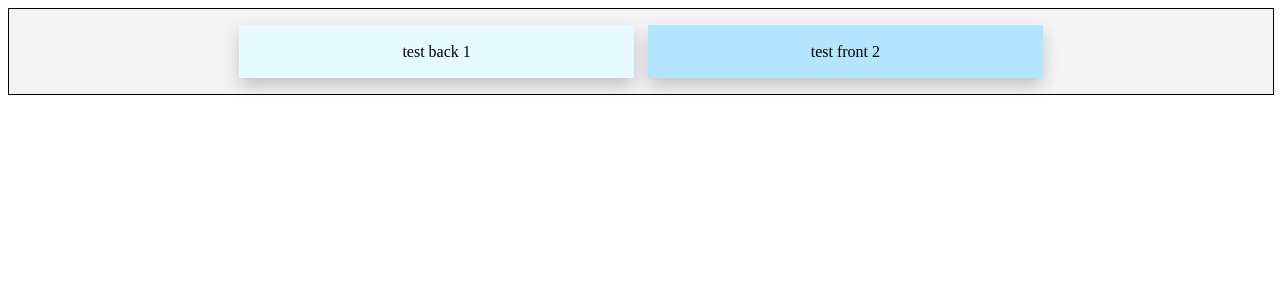
After one commit to Mjpelukas/CS3141-R01-team6, a PHP site: page /flashcardSnippet.html in a window 1280 px wide, after a click on "test front 1". The commit adds this page. Shown: the top 300 px of the page. Run offline with PHP 8.4, Linux system fonts and the light colour scheme.

Commit message:
Made flashcard CSS and HTML Template

```diff
--- /dev/null
+++ b/frontend/flashcardSnippet.html
@@ -0,0 +1,31 @@
+<!DOCTYPE HTML>
+<html>
+<head>
+    <meta charset="UTF-8">
+    <link rel="stylesheet" type="text/css" href="styles.css" />
+    <link rel="stylesheet" type="text/css" href="flashcards.css" />
+</head>
+<body>
+    <div class="flash_container">
+        <div class="flashcard" id="flash1" onclick='document.getElementById("flash1").style.display = "none";
+document.getElementById("flash_b1").style.display = "inline-block"'>
+            <p> test front 1</p>
+        </div>
+        <div class="flash_back" id="flash_b1"
+             onclick='document.getElementById("flash1").style.display = "inline-block";
+document.getElementById("flash_b1").style.display = "none"'>
+            <p> test back 1 </p>
+        </div>
+
+
+        <div class="flashcard" id="flash2" onclick='document.getElementById("flash2").style.display = "none";
+document.getElementById("flash_b2").style.display = "inline-block"'>
+            <p> test front 2</p>
+        </div>
+        <div class="flash_back" id="flash_b2" onclick='document.getElementById("flash2").style.display = "inline-block";
+document.getElementById("flash_b2").style.display = "none"'>
+            <p> test back 2 </p>
+        </div>
+    </div>
+</body>
+</html>
--- /dev/null
+++ b/frontend/flashcards.css
@@ -0,0 +1,125 @@
+.flash_container {
+    border: 0.1em solid black;
+    border-radius: 0.02em;
+    justify-content: center;
+    align-content: space-evenly;
+    display: block;
+    width: 100%;
+    background-color: #f4f4f4;
+    text-align: center;
+    padding: 1em 0em;
+}
+
+    .flash_container * {
+        text-align: center;
+    }
+
+.flashcard {
+    position: relative;
+    display: inline-block;
+    background-color: #b3e5ff;
+    padding: 0.1em 0.5em;
+    min-width: 30%;
+    margin: 0em 0.3em;
+    box-shadow: 0em 0.5em 1em 0em rgba(0,0,0,0.2);
+}
+
+
+.flash_back {
+    display: none;
+    position: relative;
+    background-color: #e6fbff;
+    align-content: space-evenly;
+    padding: 0.1em 0.5em;
+    z-index: 1;
+    min-width: 30%;
+    margin: 0em 0.3em;
+    box-shadow: 0em 0.5em 1em 0em rgba(0,0,0,0.2);
+}
+
+.flashcard:hover {
+    background-color: #ccddff
+}
+
+/* New Test
+    <div class="flash_container" >
+<div class ="flashcard" id="flash1" onclick='document.getElementById("flash1").style.display = "none";
+document.getElementById("flash_b1").style.display = "inline-block"'>
+<p > test front 1</p >
+</div >
+<div class = "flash_back" id="flash_b1"
+onclick='document.getElementById("flash1").style.display = "inline-block";
+document.getElementById("flash_b1").style.display = "none"'>
+<p > test back 1 </p >
+</div >
+
+<div class ="flashcard" id="flash2" onclick='document.getElementById("flash2").style.display = "none";
+document.getElementById("flash_b2").style.display = "inline-block"'>
+<p > test front 2</p >
+</div >
+<div class = "flash_back" id="flash_b2" onclick='document.getElementById("flash2").style.display = "inline-block";
+document.getElementById("flash_b2").style.display = "none"'>
+<p > test back 2 </p >
+</div >
+</div >
+*/
+
+
+
+/*
+    !!! OLD STUFF
+    .flash_container {
+    border: 0.1em solid black;
+    border-radius: 0.02em;
+    justify-content: center;
+    align-content: space-evenly;
+    display: block;
+    width: 100%;
+    background-color: #f4f4f4;
+    text-align: center;
+    padding: 1em 0em;
+}
+
+    .flash_container * {
+        text-align: center;
+    }
+
+.flashcard {
+    position: relative;
+    display: inline-block;
+    background-color: #b3e5ff;
+    padding: 0.1em 0.5em;
+    min-width: 30%;
+}
+
+
+.flash_back {
+    display: none;
+    position: absolute;
+    background-color: #e6fbff;
+    min-width: inherit;
+    width: inherit;
+    box-shadow: 0em 0.5em 1em 0em rgba(0,0,0,0.2);
+    align-content: space-evenly;
+    padding: 0.1em 1em;
+    z-index: 1;
+}
+
+.flashcard:hover {
+    background-color: #ccddff
+}
+
+.flashcard:active .flash_back {
+    display: block;
+}
+
+/*  Test stuff
+<div class="flash_container">
+    <div class ="flashcard" >
+  	    <p> test front </p>
+        <div class = "flash_back">
+    	    <p> test back> </p>
+        </div>
+  </div>
+</div>
+*/
```
Also changed, not shown: frontend/styles.css (line endings or trailing spaces).
